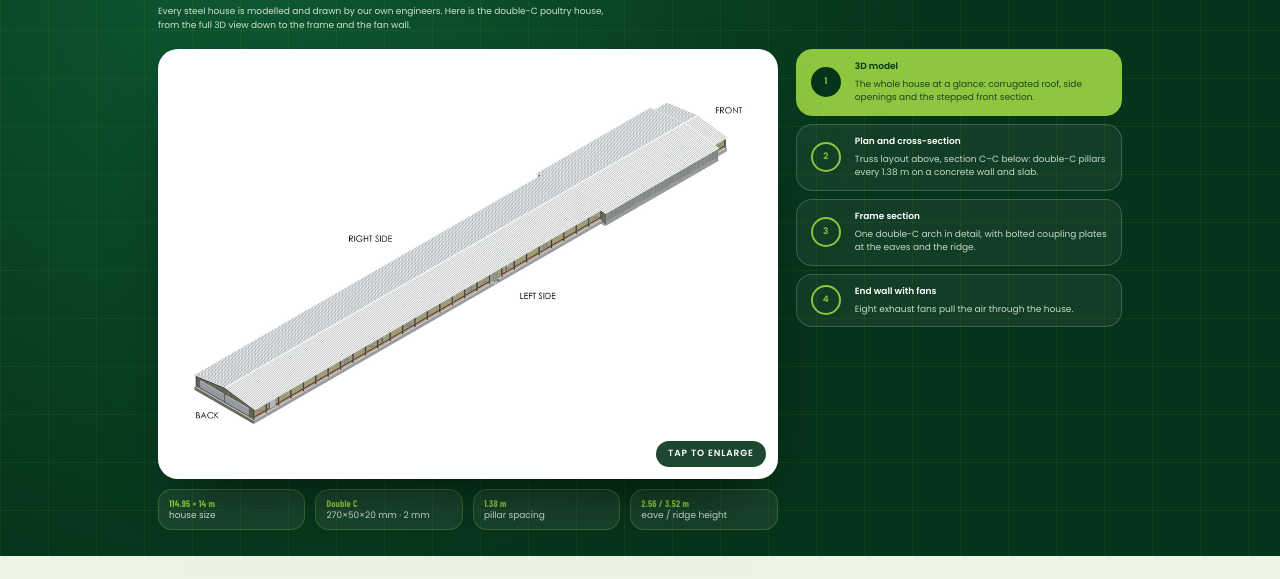
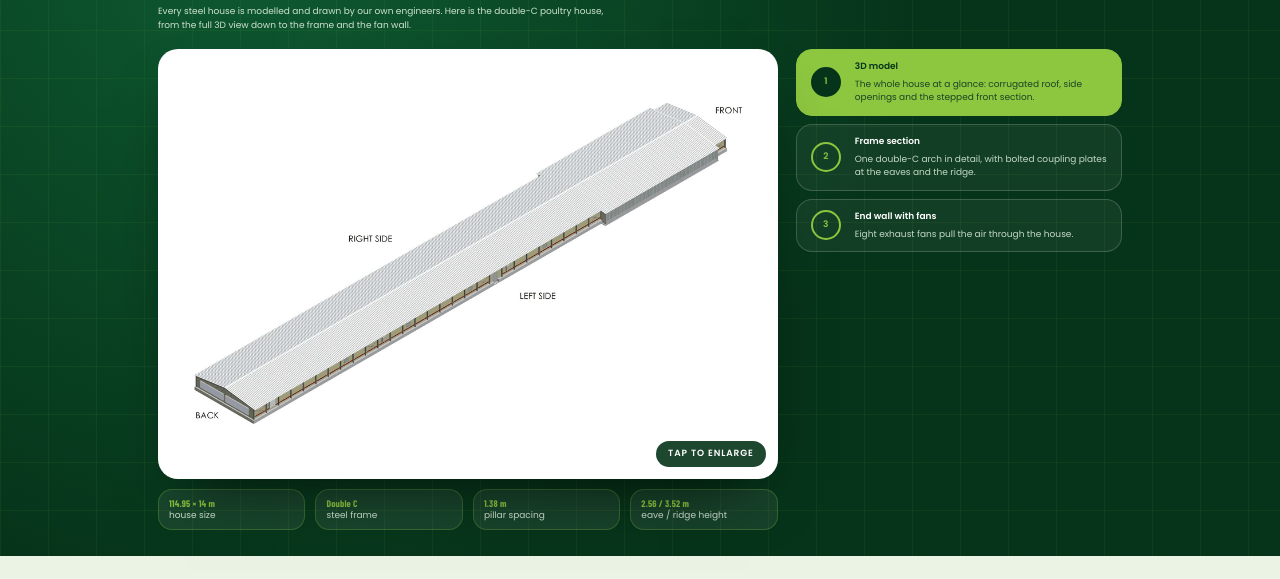
Before and after one commit to Daccache-Agriculture/daccache-agriculture.github.io, a plain HTML site: page index.html in a window 1280 px wide. Shown: the part 4703-5282 px from the top of the page. Drawn offline with Linux system fonts and the light colour scheme.

Commit message:
Clean frame drawing, remove steel size specs
Co-Authored-By: Claude Sonnet 5.5 <noreply@anthropic.com>
Claude-Session: https://claude.ai/code/session_01EXsoRxNBMiV5aYtR5jXvwd

```diff
--- a/index.html
+++ b/index.html
@@ -786,7 +786,7 @@ h2{font-size:max(var(--fmin),calc(clamp(28px,4.4vw,44px)*var(--ts)));margin:10px
         <button type="button" class="dsg-view" id="dsgView" aria-label="Enlarge drawing"><img id="dsgImg" src="img/dw_iso.png" alt="" loading="lazy" decoding="async"></button>
         <div class="dsg-specs">
           <span><b>114.95 × 14 m</b>house size</span>
-          <span><b>Double C</b>270×50×20 mm · 2 mm</span>
+          <span><b>Double C</b>steel frame</span>
           <span><b>1.38 m</b>pillar spacing</span>
           <span><b>2.56 / 3.52 m</b>eave / ridge height</span>
         </div>
@@ -926,7 +926,6 @@ document.addEventListener('keydown',e=>{if(!$('#lb').classList.contains('open'))
  $$('#trio button').forEach(b=>b.onclick=()=>openLb(T,+b.dataset.i));
  const D=[
   {src:'img/dw_iso.png',t:'3D model',d:'The whole house at a glance: corrugated roof, side openings and the stepped front section.'},
-  {src:'img/dw_plan.png',t:'Plan and cross-section',d:'Truss layout above, section C–C below: double-C pillars every 1.38 m on a concrete wall and slab.'},
   {src:'img/dw_section.png',t:'Frame section',d:'One double-C arch in detail, with bolted coupling plates at the eaves and the ridge.'},
   {src:'img/dw_fans.png',t:'End wall with fans',d:'Eight exhaust fans pull the air through the house.'}
  ].map(x=>({...x,cap:x.t}));
@@ -964,7 +963,7 @@ const SOL=[
   g:[['tomato','Tomato · growing gutter'],['lettuce','Lettuce · NFT system'],['hy_a','Strawberry · growing gutter'],['hy_b','Strawberry · A-frame'],['hy_c','Blueberry · hydroponic system'],['hy_d','A-frame growing bags']]},
  {k:'Climate & automation',tag:'Cooling, heating, control',h:'Smart climate control',d:'Fully automated, with only daily monitoring. Irrigation runs in the order and duration needed, fertilizer is injected at set ratios, and sensors control water into plastic lakes and tanks.',f:[['Control panel & controller','Runs fans, irrigation, shading and heating.'],['Weather station','Wind, temperature and humidity sensors drive the automation.'],['Automatic roof opening','Roof vents open on demand for natural ventilation.'],['Heating systems','Hot-air heaters with ducts keep plants warm and growth consistent.']],
   g:[['panel','Control panel & controller'],['weather','Weather station'],['roof','Automatic roof opening'],['heater','Heating system'],['nursery_boom','Boom irrigation'],['pads','Cooling pads']]},
- {k:'Poultry houses',tag:'Double-C steel houses',h:'Poultry houses, built on double-C steel frames',d:'Purpose-built steel poultry houses with ventilation and temperature control for healthy, productive flocks. Cooling with exhaust fans, heating and automation can be added.',f:[['Project','Broiler house · Africa · 15,000 m² · 2025'],['Frame','Two C purlins bolted together into double C profiles (270×50×20 mm, 2 mm) form pillars and arches.'],['Roof build-up','Polyethylene (PE), insulation, polyethylene (PE).'],['Cladding','Corrugated sheets, sandwich panels or single panels.']],
+ {k:'Poultry houses',tag:'Double-C steel houses',h:'Poultry houses, built on double-C steel frames',d:'Purpose-built steel poultry houses with ventilation and temperature control for healthy, productive flocks. Cooling with exhaust fans, heating and automation can be added.',f:[['Project','Broiler house · Africa · 15,000 m² · 2025'],['Frame','Two C purlins bolted together into double C profiles form pillars and arches.'],['Roof build-up','Polyethylene (PE), insulation, polyethylene (PE).'],['Cladding','Corrugated sheets, sandwich panels or single panels.']],
   g:[['poultry_a','Broilers'],['poultry_b','Steel frame under construction'],['poultry_c','Interior with exhaust fans'],['poultry_d','Roof gutter and frame'],['dw_iso.png','Isometric · 114.95 × 14 m'],['dw_section.png','Frame section'],['dw_fans.png','End wall · exhaust fans']]},
  {k:'Animal houses',tag:'Goat houses and more',h:'Goat houses and animal housing',d:'Purpose-built galvanized steel structures with ventilation, temperature control, mechanized side openings and easy-clean floors.',f:[['Goût Blanc Farm','Annaya, Lebanon · Goat house · 2018'],['Turnkey','Design, supply and installation']],
   g:[['goat_b','Goat house interior'],['goat_c','Feeding aisle & brushes'],['goat_d','Bobcat-cleaned manure alley'],['goat_a','Steel roof structure'],['goat_f','Motorised side opening']]},
@@ -1091,7 +1090,7 @@ $$('[data-copy]').forEach(b=>b.onclick=async()=>{const t=b.textContent;try{await
 /* after first paint, quietly fetch the small thumbnails so tabs open instantly */
 (function(){const u=[];const add=x=>{if(x&&!u.includes(x))u.push(x)};
  try{SOL.forEach(s=>(s.g||[]).forEach(x=>add(TH(I(x[0])))));P.forEach(p=>add(TH(I(p.img))));BEAUTY.forEach(b=>add(TH(I(b[0]))));FAC.forEach(f=>add(I(f.img)))}catch(e){}
- ['dw_plan.png','dw_iso.png','dw_section.png','dw_fans.png'].forEach(n=>add('img/'+n));
+ ['dw_iso.png','dw_section.png','dw_fans.png'].forEach(n=>add('img/'+n));
  let i=0;const nx=()=>{if(i>=u.length)return;let k=0;for(;k<3&&i<u.length;k++){const im=new Image();im.onload=im.onerror=()=>{if(--run===0)nx()};run++;im.src=u[i++]}};let run=0;
  const go=()=>nx();window.addEventListener('load',()=>setTimeout(go,300));})();
 </script>
```
Also changed, not shown: img/dw_plan.png (deleted), img/dw_section.png.
